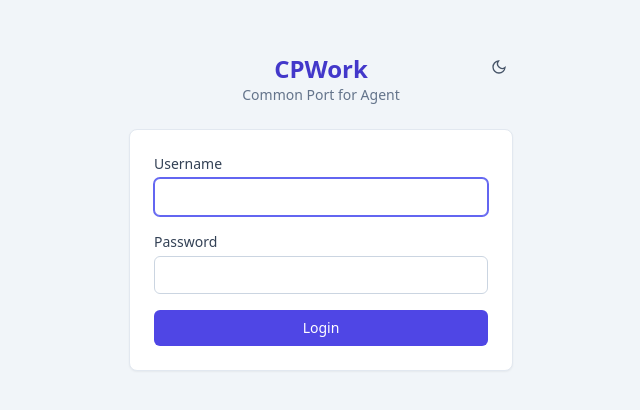
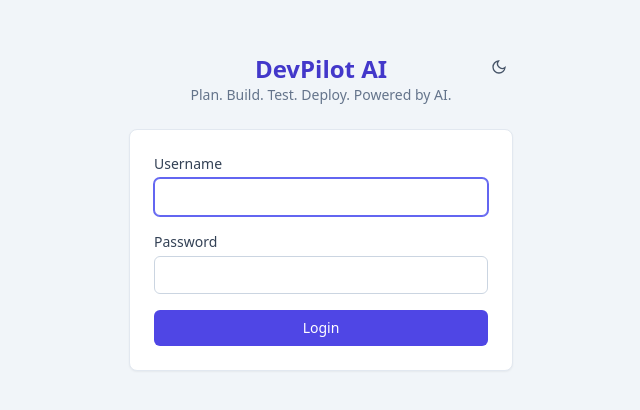
Before and after one commit to kiranhpatel16/devpilotai, a React (Vite) app in the folder apps/web/: page /login in a window 1280 px wide. Shown: the part 188-598 px from the top of the page, without its empty margins (319-959 px from the left). Built offline with nearby package versions, Linux system fonts and the light colour scheme; no server answers.

Commit message:
system tool name updated

```diff
--- a/apps/web/index.html
+++ b/apps/web/index.html
@@ -3,7 +3,7 @@
   <head>
     <meta charset="UTF-8" />
     <meta name="viewport" content="width=device-width, initial-scale=1.0" />
-    <title>CPWork</title>
+    <title>DevPilot AI</title>
   </head>
   <body>
     <div id="root"></div>
--- a/apps/web/src/App.tsx
+++ b/apps/web/src/App.tsx
@@ -22,7 +22,7 @@ function FullScreen({ children }: { children: React.ReactNode }) {
 export default function App() {
   const { session, loading } = useAuth();
 
-  if (loading) return <FullScreen>Loading CPWork…</FullScreen>;
+  if (loading) return <FullScreen>Loading DevPilot AI…</FullScreen>;
 
   if (!session) {
     return (
--- a/apps/web/src/components/AppLayout.tsx
+++ b/apps/web/src/components/AppLayout.tsx
@@ -99,7 +99,7 @@ export function AppLayout() {
           {/* Logo + desktop nav */}
           <div className="flex items-center gap-4 md:gap-6">
             <span className="text-lg font-bold text-brand-700 dark:text-brand-400 shrink-0">
-              CPWork
+              DevPilot AI
             </span>
             <nav className="hidden md:flex items-center gap-1 flex-wrap">
               {navLinks}
--- a/apps/web/src/pages/LoginPage.tsx
+++ b/apps/web/src/pages/LoginPage.tsx
@@ -27,8 +27,8 @@ export function LoginPage() {
     <div className="flex min-h-screen items-center justify-center bg-slate-100 dark:bg-slate-900 px-4 transition-colors">
       <div className="w-full max-w-sm">
         <div className="mb-6 text-center relative">
-          <h1 className="text-2xl font-bold text-brand-700 dark:text-brand-400">CPWork</h1>
-          <p className="text-sm text-slate-500 dark:text-slate-400">Common Port for Agent</p>
+          <h1 className="text-2xl font-bold text-brand-700 dark:text-brand-400">DevPilot AI</h1>
+          <p className="text-sm text-slate-500 dark:text-slate-400">Plan. Build. Test. Deploy. Powered by AI.</p>
           <button
             type="button"
             onClick={toggleTheme}
--- a/package.json
+++ b/package.json
@@ -9,9 +9,9 @@
   ],
   "scripts": {
     "dev:api": "source .venv/bin/activate && python3 apps/api_py/main.py",
-    "dev:web": "npm run dev --workspace @cpwork/web",
+    "dev:web": "npm run build:shared && npm run dev --workspace @cpwork/web",
     "dev": "concurrently -n api,web -c blue,green \"npm run dev:api\" \"npm run dev:web\"",
-    "build:web": "npm run build --workspace @cpwork/web",
+    "build:web": "npm run build:shared && npm run build --workspace @cpwork/web",
     "build": "npm run build:web",
     "seed:admin": "python3 apps/api_py/scripts/seed_admin.py",
     "setup": "bash setup.sh",
```
Also changed, not shown: 1 other file (tests, documents, lock files or other folders).
